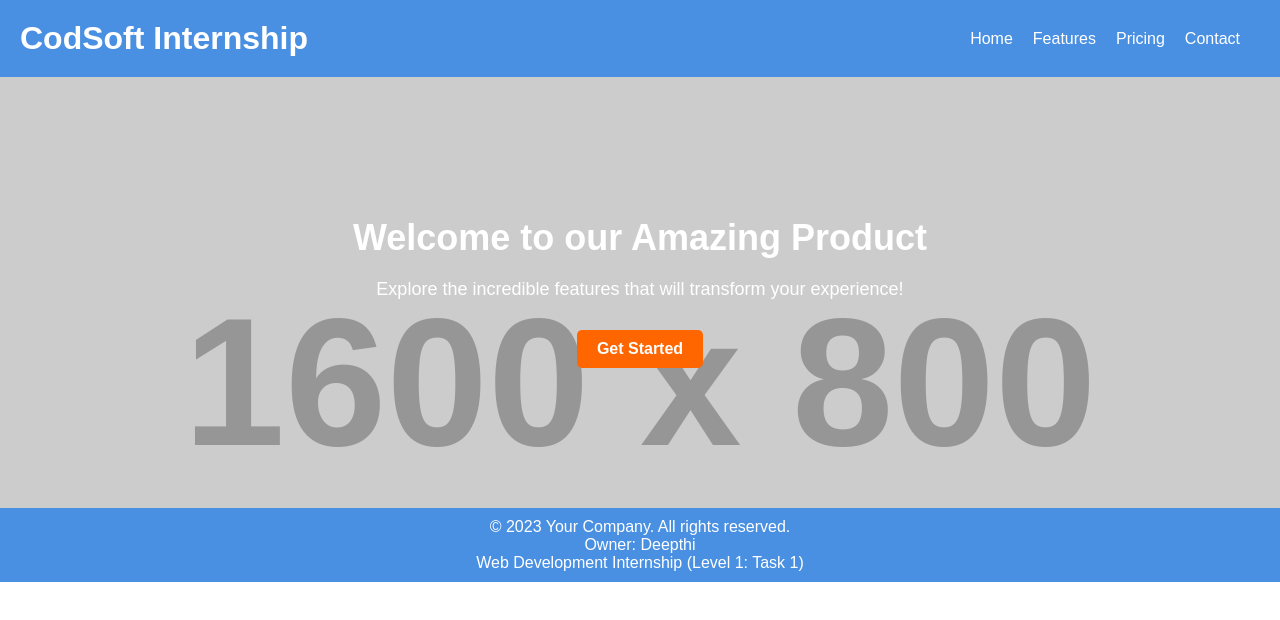
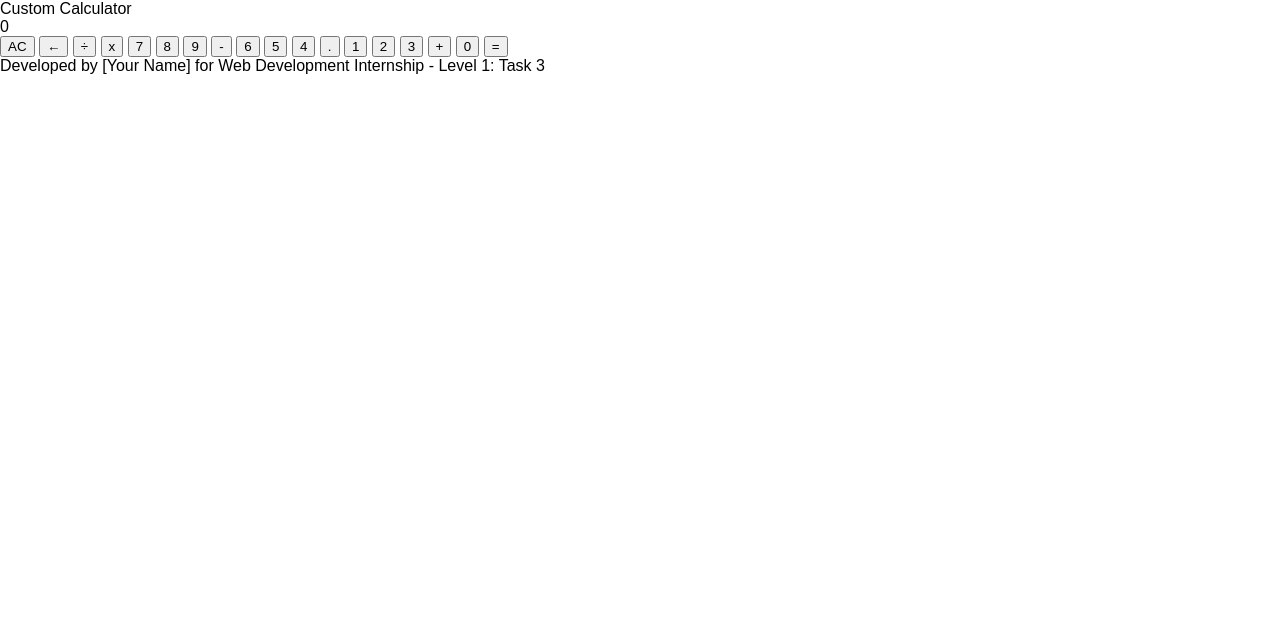
Before and after one commit to deepthi-6622/Codsoft-Web-Development-Internship-Task, a plain HTML site: page index.html in a window 1280 px wide. Drawn offline with Linux system fonts and the light colour scheme; placeholder pictures from the web are drawn by us.

Commit message:
Level 1 Task 3 Calculator

```diff
--- a/index.html
+++ b/index.html
@@ -1,37 +1,38 @@
-
 <!DOCTYPE html>
 <html lang="en">
   <head>
     <meta charset="UTF-8" />
     <meta name="viewport" content="width=device-width, initial-scale=1.0" />
     <link rel="stylesheet" href="styles.css" />
-    <title>CodSolution Private limited</title>
+    <title>Custom Calculator</title>
   </head>
   <body>
-    <header>
-      <h1>CodSoft Internship</h1>
-      <nav>
-        <ul>
-          <li><a href="#">Home</a></li>
-          <li><a href="#">Features</a></li>
-          <li><a href="#">Pricing</a></li>
-          <li><a href="#">Contact</a></li>
-        </ul>
-      </nav>
-    </header>
+    <div class="calculator">
+      <div class="boxer" id="boxer">Custom Calculator</div>
+      <div class="display" id="display">0</div>
+      <button class="btn" id="clear">AC</button>
+      <button class="btn" id="backspace">←</button>
+      <button class="btn" id="divide">÷</button>
+      <button class="btn" id="multiply">x</button>
+      <button class="btn" id="7">7</button>
+      <button class="btn" id="8">8</button>
+      <button class="btn" id="9">9</button>
+      <button class="btn" id="subtract">-</button>
+      <button class="btn" id="6">6</button>
+      <button class="btn" id="5">5</button>
+      <button class="btn" id="4">4</button>
+      <button class="btn" id="decimal">.</button>
+      <button class="btn" id="1">1</button>
+      <button class="btn" id="2">2</button>
+      <button class="btn" id="3">3</button>
+      <button class="btn" id="add">+</button>
+      <button class="btn" id="0">0</button>
+      <button class="btn" id="equals">=</button>
 
-    <section class="hero">
-      <h2>Welcome to our Amazing Product</h2>
-      <p>Explore the incredible features that will transform your experience!</p>
-      <a href="#" class="cta-button">Get Started</a>
-    </section>
-
-    <footer>
-      <p>
-        &copy; 2023 Your Company. All rights reserved.<br />
-        Owner: Deepthi <br />
-        Web Development Internship (Level 1: Task 1)
-      </p>
-    </footer>
+      <div class="display2" id="display2">
+        Developed by [Your Name] for Web Development Internship - Level 1: Task 3
+      </div>
+    </div>
+    <script src="script.js"></script>
   </body>
 </html>
```
